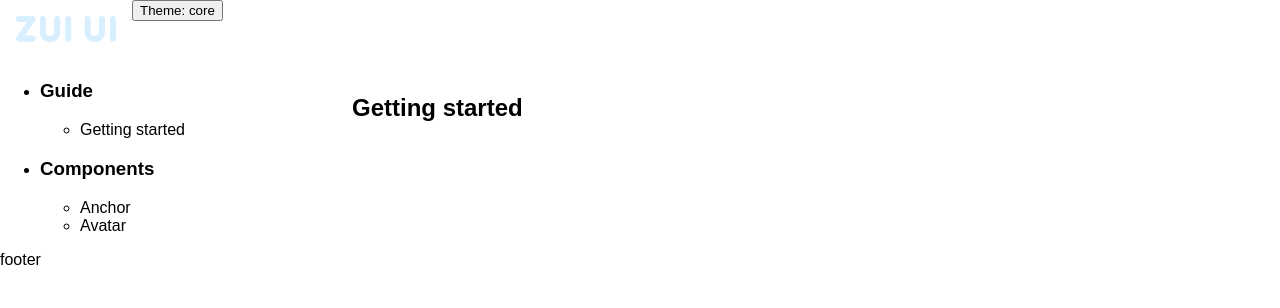
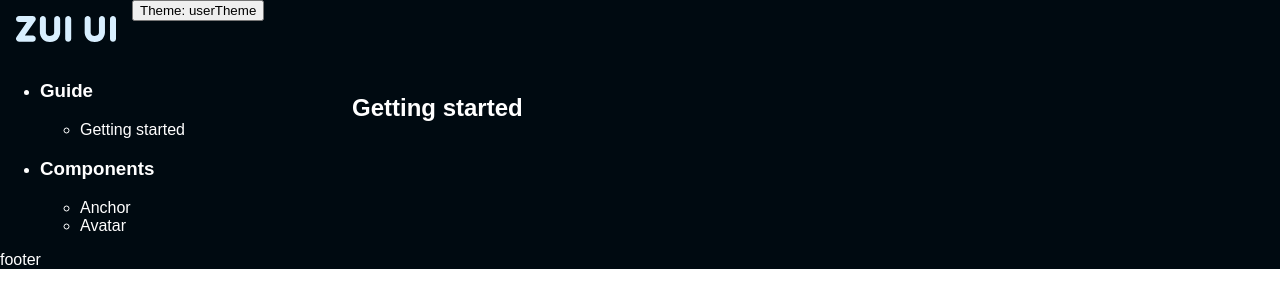
Before and after one commit to thezeeck/ZUI, a React (Create React App) app: page / in a window 1280 px wide. Shown: the top 308 px of the page. Built offline with nearby package versions, Linux system fonts and the light colour scheme.

Commit message:
Fix: Theme extension

```diff
--- a/src/ZUI/components/Style/index.js
+++ b/src/ZUI/components/Style/index.js
@@ -9,12 +9,11 @@ export const Styles = () => {
 const CSS = createGlobalStyle`
   ${({theme}) => {
     let rules = "";
-    console.log(theme);
 
     for (const key in theme) {
       if(typeof theme[key] !== "string") {
         for (const childKey in theme[key]) {
-          rules += `--${key}_${childKey}: ${theme[key][childKey]};`;
+          rules += `--ZUI-${key}_${childKey}: ${theme[key][childKey]};`;
         }
       }
     }
@@ -23,6 +22,10 @@ const CSS = createGlobalStyle`
       :root {
         ${rules}
       }
+
+      body {
+        font-family: var(--ZUI-fonts_sans);
+      }
     `)
   }}
 `;
--- a/src/ZUI/components/Theme/colorsSchema.js
+++ b/src/ZUI/components/Theme/colorsSchema.js
@@ -9,6 +9,26 @@ export const colorsSchema = {
   blue800: "#003069",
   blue900: "#002257",
 
+  cyan100: "#D7FEF8",
+  cyan200: "#B0FEF7",
+  cyan300: "#89FCFB",
+  cyan400: "#6BF0FA",
+  cyan500: "#3BDBF7",
+  cyan600: "#2BAED4",
+  cyan700: "#1D84B1",
+  cyan800: "#125F8F",
+  cyan900: "#0B4576",
+
+  gray100: "#191919",
+  gray200: "#323232",
+  gray300: "#4b4b4b",
+  gray400: "#646464",
+  gray500: "#7d7d7d",
+  gray600: "#969696",
+  gray700: "#afafaf",
+  gray800: "#c8c8c8",
+  gray900: "#e1e1e1",
+
   green100: "#E9FBD4",
   green200: "#CFF7AA",
   green300: "#A8E97B",
@@ -18,6 +38,16 @@ export const colorsSchema = {
   green700: "#228314",
   green800: "#126A0C",
   green900: "#075708",
+
+  orange100: "#FDF2CA",
+  orange200: "#FBE197",
+  orange300: "#F3C862",
+  orange400: "#E7AE3B",
+  orange500: "#D88902",
+  orange600: "#B96E01",
+  orange700: "#9B5601",
+  orange800: "#7D4100",
+  orange900: "#673100",
 
   purple100: "#D8E0FE",
   purple200: "#B2C0FE",
@@ -29,15 +59,15 @@ export const colorsSchema = {
   purple800: "#141F90",
   purple900: "#0C1477",
 
-  yellow100: "#FEF4CB",
-  yellow200: "#FEE698",
-  yellow300: "#FDD465",
-  yellow400: "#FBC23E",
-  yellow500: "#F9A600",
-  yellow600: "#D68700",
-  yellow700: "#B36B00",
-  yellow800: "#905100",
-  yellow900: "#773F00",
+  pink100: "#FBC9E8",
+  pink200: "#F895DA",
+  pink300: "#EC5ECE",
+  pink400: "#DA36C6",
+  pink500: "#C200BB",
+  pink600: "#9E00A6",
+  pink700: "#78008B",
+  pink800: "#560070",
+  pink900: "#3F005D",
 
   red100: "#FCE1D0",
   red200: "#FABCA3",
@@ -49,23 +79,13 @@ export const colorsSchema = {
   red800: "#790821",
   red900: "#640522",
 
-  orange100: "#FDF2CA",
-  orange200: "#FBE197",
-  orange300: "#F3C862",
-  orange400: "#E7AE3B",
-  orange500: "#D88902",
-  orange600: "#B96E01",
-  orange700: "#9B5601",
-  orange800: "#7D4100",
-  orange900: "#673100",
-
-  gray100: "#191919",
-  gray200: "#323232",
-  gray300: "#4b4b4b",
-  gray400: "#646464",
-  gray500: "#7d7d7d",
-  gray600: "#969696",
-  gray700: "#afafaf",
-  gray800: "#c8c8c8",
-  gray900: "#e1e1e1",
+  yellow100: "#FEF4CB",
+  yellow200: "#FEE698",
+  yellow300: "#FDD465",
+  yellow400: "#FBC23E",
+  yellow500: "#F9A600",
+  yellow600: "#D68700",
+  yellow700: "#B36B00",
+  yellow800: "#905100",
+  yellow900: "#773F00",
 }
--- a/src/ZUI/components/Theme/coreTheme.js
+++ b/src/ZUI/components/Theme/coreTheme.js
@@ -2,6 +2,53 @@ import { colorsSchema } from "./colorsSchema";
 import { hexToRgba } from "../../utils";
 
 export const core = {
+  break_points: {
+    sm: "650px",
+    md: "1000px",
+    lg: "1200px",
+    xl: "1400px",
+  },
+  colors: {
+    ...colorsSchema,
+    text: "#000",
+    background: "#fff",
+
+    primary_light: colorsSchema.blue300,
+    primary: colorsSchema.blue500,
+    primary_dark: colorsSchema.blue700,
+    primary_shadow: colorsSchema.blue900,
+
+    secondary_Light: colorsSchema.orange100,
+    secondary: colorsSchema.orange500,
+    secondary_dark: colorsSchema.orange700,
+    secondary_shadow: colorsSchema.orange900,
+
+    success_light: colorsSchema.green300,
+    success: colorsSchema.green500,
+    success_dark: colorsSchema.green700,
+    success_shadow: colorsSchema.green900,
+
+    warning_light: colorsSchema.yellow300,
+    warning: colorsSchema.yellow500,
+    warning_dark: colorsSchema.yellow700,
+    warning_shadow: colorsSchema.yellow900,
+
+    error_light: colorsSchema.red300,
+    error: colorsSchema.red500,
+    error_dark: colorsSchema.red700,
+    error_shadow: colorsSchema.red900,
+  },
+  shadows: {
+    xs: "0 .125rem .25rem",
+    sm: "0 .25rem .5rem",
+    md: "0 .5rem .75rem",
+    lg: "0 .75rem 1rem",
+    xl: "0 1rem 1.5rem",
+
+    gray: `var(--ZUI-shadows_md) ${hexToRgba(colorsSchema.gray100, .2)}`,
+    primary: `var(--ZUI-shadows_md) ${hexToRgba(colorsSchema.blue100, .2)}`,
+    secondary: `var(--ZUI-shadows_md) ${hexToRgba(colorsSchema.orange100, .2)}`,
+  },
   sizes: {
     avatar_xs: "1rem",
     avatar_sm: "2rem",
@@ -9,64 +56,26 @@ export const core = {
     avatar_lg: "4rem",
     avatar_xl: "5rem",
 
-    avatar_font_xs: "0.625rem",
-    avatar_font_sm: "1.25rem",
-    avatar_font_md: "1.875rem",
-    avatar_font_lg: "2.5rem",
-    avatar_font_xl: "3.125rem",
+    border_xs: "0.0625rem",
+    border_sm: "0.125rem",
+    border_md: "0.25rem",
+    border_lg: "0.375rem",
+    border_xl: "0.5rem",
 
-    avatar_border_xs: "0.0625rem",
-    avatar_border_sm: "0.125rem",
-    avatar_border_md: "0.25rem",
-    avatar_border_lg: "0.375rem",
-    avatar_border_xl: "0.5rem",
-  },
-  breakPoints: {
-    sm: "650px",
-    md: "1000px",
-    lg: "1200px",
-    xl: "1400px",
-  },
-  colors: {
-    text: "#000",
-    background: "#fff",
-
-    primaryLight: colorsSchema.blue300,
-    primary: colorsSchema.blue500,
-    primaryDark: colorsSchema.blue700,
-    primaryShadow: colorsSchema.blue900,
-
-    secondaryLight: colorsSchema.orange100,
-    secondary: colorsSchema.orange500,
-    secondaryDark: colorsSchema.orange700,
-    secondaryShadow: colorsSchema.orange900,
-
-    successLight: colorsSchema.green300,
-    success: colorsSchema.green500,
-    successDark: colorsSchema.green700,
-    successShadow: colorsSchema.green900,
-
-    warningLight: colorsSchema.yellow300,
-    warning: colorsSchema.yellow500,
-    warningDark: colorsSchema.yellow700,
-    warningShadow: colorsSchema.yellow900,
-
-    errorLight: colorsSchema.red300,
-    error: colorsSchema.red500,
-    errorDark: colorsSchema.red700,
-    errorShadow: colorsSchema.red900,
-  },
-  shadows: {
-    gray: `0 .5rem .75rem ${hexToRgba(colorsSchema.gray100, .2)}`,
-    primary: `0 .5rem .75rem ${hexToRgba(colorsSchema.blue100, .2)}`,
-    secondary: `0 .5rem .75rem ${hexToRgba(colorsSchema.orange100, .2)}`,
+    font_xs: "0.625rem",
+    font_sm: "1.25rem",
+    font_md: "1.875rem",
+    font_lg: "2.5rem",
+    font_xl: "3.125rem",
   },
   transitions: {
-    slow: .75,
-    regular: .5,
-    fast: .25,
-
-    avatar: "regular",
+    slow: ".75s",
+    regular: ".5s",
+    fast: ".25s"
   },
   name: "core",
+  fonts: {
+    sans: "'Roboto', 'Ubuntu', sans-serif",
+    mono: "'Lucida Console', 'Liberation Mono', serif"
+  }
 }
--- a/src/ZUI/components/Theme/mergeTheme.js
+++ b/src/ZUI/components/Theme/mergeTheme.js
@@ -2,16 +2,18 @@ export const mergeTheme = (newTheme, baseTheme) => {
   const name = newTheme.name ? newTheme.name : baseTheme.name ? baseTheme.name : "newTheme";
   const colors = {...baseTheme.colors, ...newTheme.colors};
   const sizes = {...baseTheme.sizes, ...newTheme.sizes};
-  const breakPoints = {...baseTheme.breakPoints, ...newTheme.breakPoints};
+  const break_points = {...baseTheme.break_points, ...newTheme.break_points};
   const shadows = {...baseTheme.shadows, ...newTheme.shadows};
   const transitions = {...baseTheme.transitions, ...newTheme.transitions};
+  const fonts = {...baseTheme.fonts, ...newTheme.fonts};
 
   return {
     name,
     colors,
     sizes,
-    breakPoints,
+    break_points,
     shadows,
     transitions,
+    fonts
   }
 }
--- a/src/components/App.js
+++ b/src/components/App.js
@@ -6,14 +6,14 @@ import { userTheme } from '../styles/theme';
 export const App = () => {
   return (
     <>
-      {/* <ThemeProvider theme={userTheme}> */}
+      <ThemeProvider theme={userTheme}>
         <Styles />
         <BrowserRouter>
           <Switch>
             <Routes />
           </Switch>
         </BrowserRouter>
-      {/* </ThemeProvider> */}
+      </ThemeProvider>
     </>
   )
 };
--- a/src/components/StyledComponents/Code.js
+++ b/src/components/StyledComponents/Code.js
@@ -3,9 +3,9 @@ import { useThemeContext, hexToRgba } from "../../ZUI";
 
 
 const CodeUI = styled.code`
-  color: ${({colors}) => colors.primaryLight}};
+  color: ${({colors}) => colors.primary_light}};
   font-size: .875rem;
-  background-color: ${({colors}) => hexToRgba(colors.primaryLight, .2)}};
+  background-color: ${({colors}) => hexToRgba(colors.primary_light, .2)}};
   display: inline-block;
   padding: .125rem .25rem;
   border-radius: .5rem;
```
